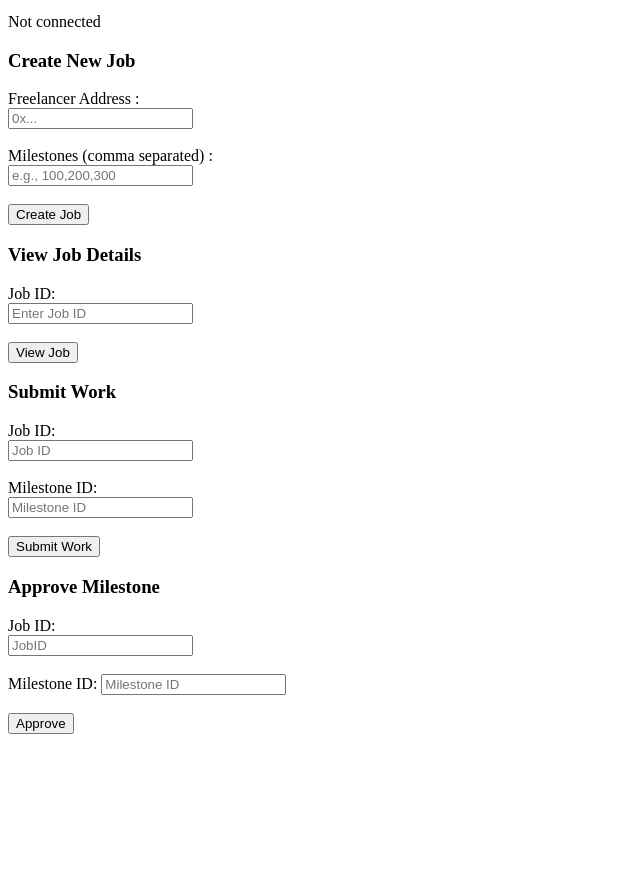
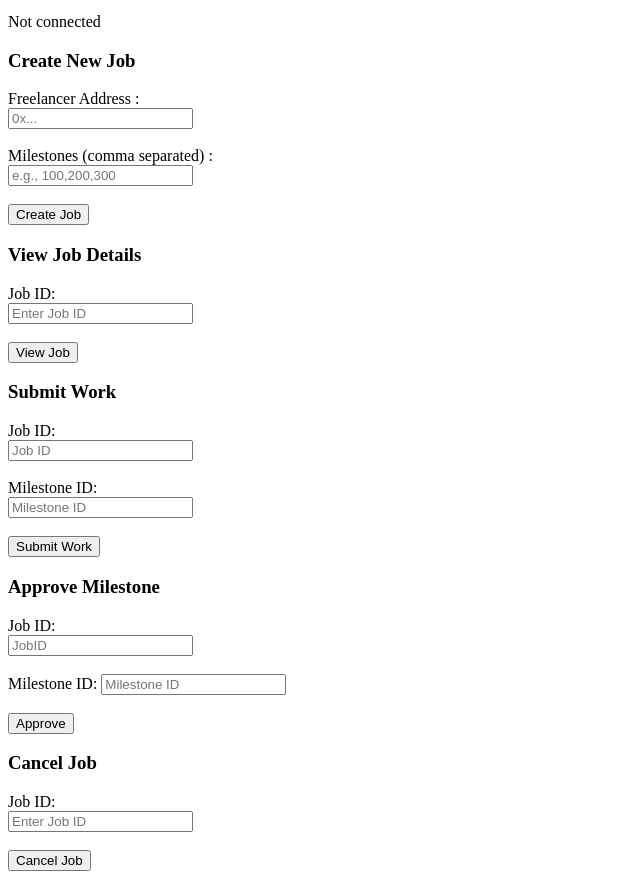
Before and after one commit to hilmikt/milestone-escrow-contract, a plain HTML site: page frontend/index.html in a window 1280 px wide. Shown: the part 104-991 px from the top of the page, without its empty margins (0-640 px from the left). Before the commit the page ends 854 px from the top, so only its background shows below. Drawn offline with Linux system fonts and the light colour scheme.

Commit message:
Add cancel job form to UI

```diff
--- a/frontend/index.html
+++ b/frontend/index.html
@@ -53,6 +53,14 @@
         <button type="submit">Approve</button>
     </form>
     <p class="approveStatus"></p>
+
+    <h3>Cancel Job</h3>
+    <form id="cancelForm">
+        <label>Job ID:</label><br>
+        <input type="number" id="cancelJobId" placeholder="Enter Job ID"><br><br>
+        <button type="submit">Cancel Job</button>
+    </form>
+    <p id="cancelStatus"></p>
 
     <script src="https://cdn.jsdelivr.net/npm/ethers@5.7.2/dist/ethers.umd.min.js"></script>
     <script>
@@ -205,7 +213,7 @@
                 console.error(err);
                 approveStatus.innerText = 'Approval failed';
             }
-        })
+        });
 
     </script>
 </body>
```
